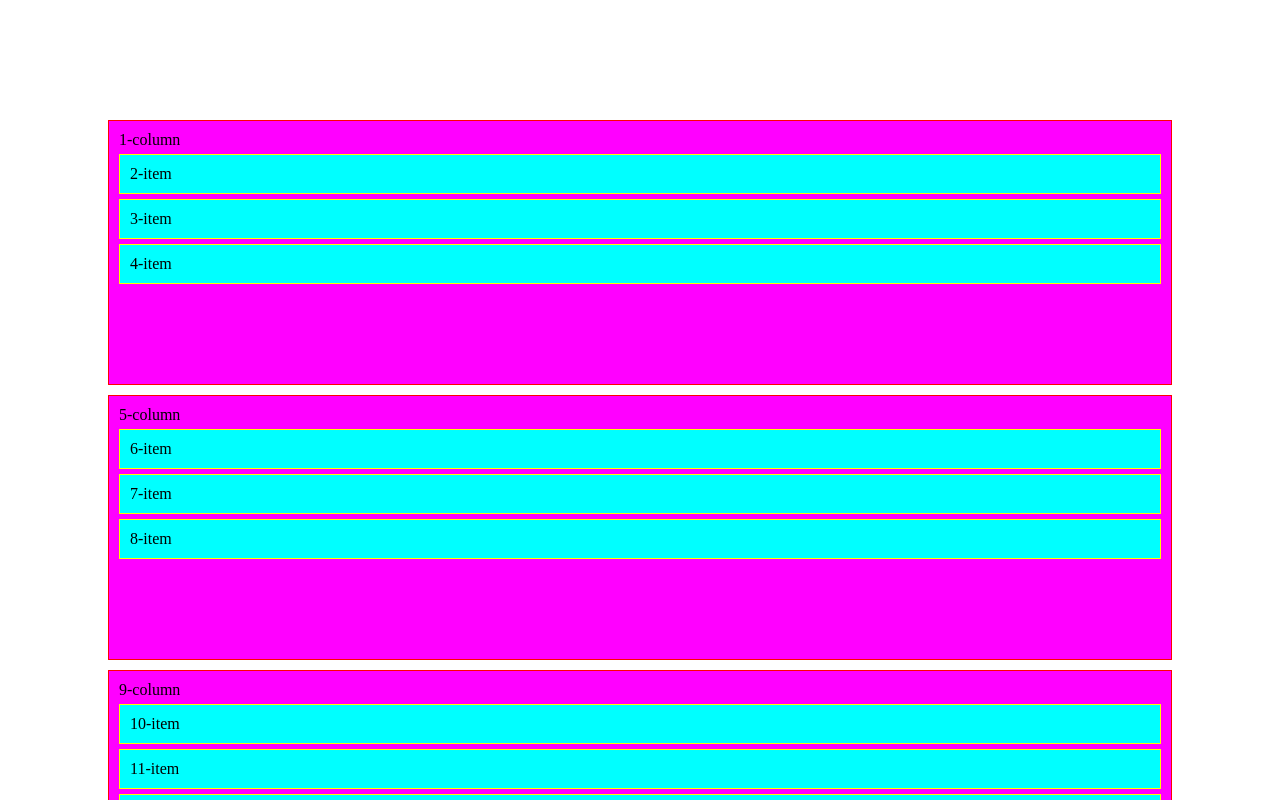
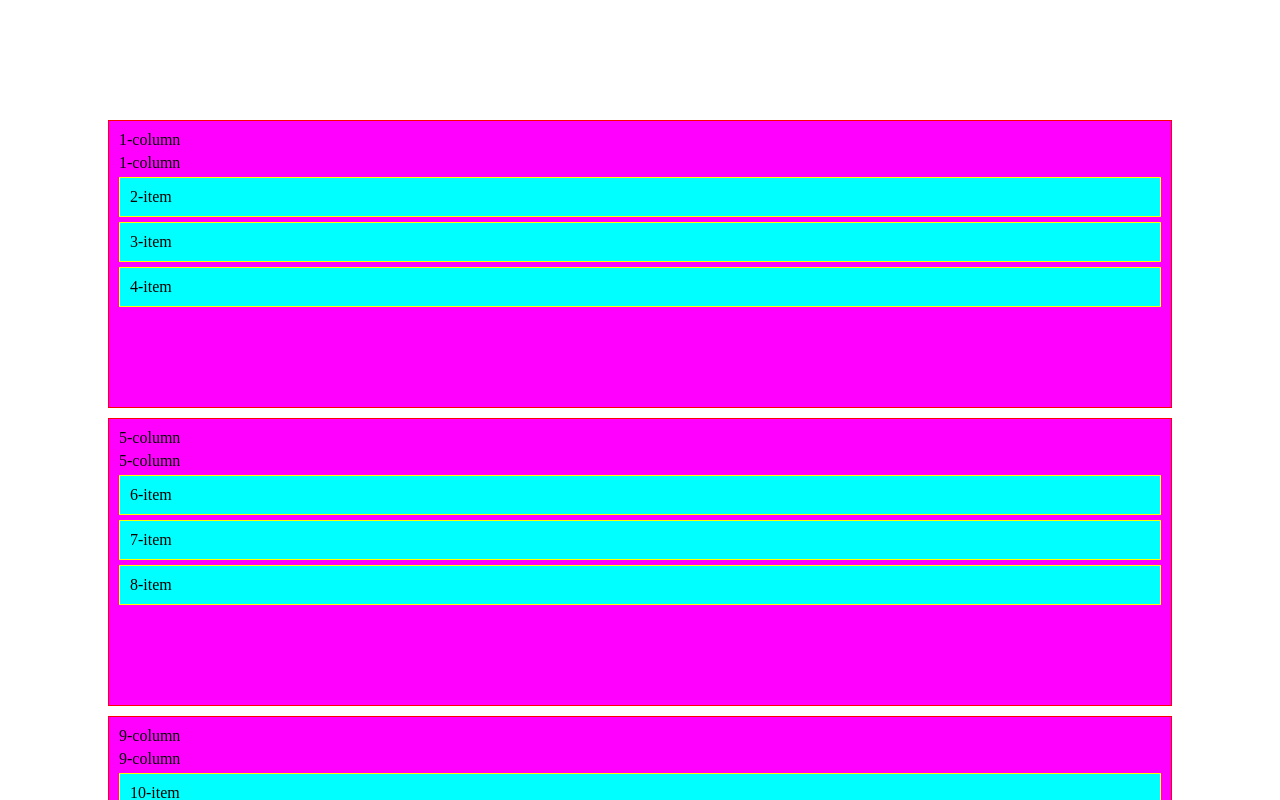
Before and after one commit to rdycld/dnd-cause-i-got-tired-of-libs, a React (Vite) app: page / in a window 1280 px wide. Shown: the top 800 px of the page. Built offline with nearby package versions, Linux system fonts and the light colour scheme.

Commit message:
handle differnet heights

```diff
--- a/src/dnd-example.tsx
+++ b/src/dnd-example.tsx
@@ -53,13 +53,16 @@ const Column = memo(
           border: '1px solid red',
           background: 'fuchsia',
           opacity: isDragging ? 0.5 : 1,
+          // display: 'grid',
+          // gridTemplateColumns: '1fr 1fr',
           display: 'flex',
           flexDirection: 'column',
           gap: 5,
         }}
         ref={ref}
       >
-        {label}
+        <div>{label}</div>
+        <div>{label}</div>
         {items.map((item) => (
           <Item key={item.id} id={item.id} label={item.label} />
         ))}
--- a/src/dnd-store.tsx
+++ b/src/dnd-store.tsx
@@ -1,5 +1,9 @@
 import { drag } from './drag';
-import { findClosestItemTarget, findClosestTarget } from './utils';
+import {
+  findClosestItemTarget,
+  findClosestTarget,
+  handleDifferentHeights,
+} from './utils';
 import { assert } from './assert';
 import { useCallback, useEffect, useRef, useSyncExternalStore } from 'react';
 
@@ -20,7 +24,7 @@ export const createDndStore = () => {
   const listeners = new Set<VoidFunction>();
   const dragableItems = new Map<string, Dragable & { cleanup: VoidFunction }>();
 
-  let snapshot: DragState = {
+  let state: DragState = {
     dragSource: undefined,
     target: undefined,
   };
@@ -31,19 +35,24 @@ export const createDndStore = () => {
     let same = true;
 
     for (const [k, v] of Object.entries(newState)) {
-      same = Object.is(v, snapshot[k]);
+      if (!Object.hasOwn(state, k)) {
+        console.error('keys are bad');
+        break;
+      }
+      //@ts-expect-error its ok, we checked above
+      same = Object.is(v, state[k]);
 
       if (!same) break;
     }
 
     if (!same) {
-      snapshot = { ...snapshot, ...newState };
+      state = { ...state, ...newState };
       emit();
     }
   };
 
   const getSnapshot = () => {
-    return snapshot;
+    return state;
   };
 
   const emit = () => {
@@ -65,6 +74,7 @@ export const createDndStore = () => {
     assert(nextTarget);
 
     if (!nextTarget.items) {
+      nextTarget = handleDifferentHeights(e, source, nextTarget);
       updateSnapshotAndEmitIfNeeded_mutable({ target: nextTarget });
       return;
     }
@@ -81,7 +91,11 @@ export const createDndStore = () => {
     if (itemTarget) {
       nextTarget = itemTarget;
     }
-    updateSnapshotAndEmitIfNeeded_mutable({ target: nextTarget });
+
+    nextTarget = handleDifferentHeights(e, source, nextTarget);
+    updateSnapshotAndEmitIfNeeded_mutable({
+      target: nextTarget,
+    });
   };
 
   const addDragable = (dragable: Dragable) => {
@@ -99,13 +113,13 @@ export const createDndStore = () => {
             e.stopPropagation();
           },
           onDragStart: () => {
-            snapshot.dragSource = dragable;
+            state.dragSource = dragable;
             emit();
           },
           onDrag: (e) => handleDrag(e, dragable),
           onDragEnd: () => {
-            snapshot.dragSource = undefined;
-            snapshot.target = undefined;
+            state.dragSource = undefined;
+            state.target = undefined;
             emit();
           },
         }),
--- a/src/utils.ts
+++ b/src/utils.ts
@@ -2,32 +2,6 @@ import { assert } from './assert';
 import { calcDistanceBetweenRectMiddleAndPointer } from './calc-distance-between-rect-middle-and-pointer';
 import type { Dragable } from './dnd-store';
 import { isPointerInRect } from './is-pointer-in-rect';
-
-// /**
-//  *
-//  * @param event
-//  * @param source
-//  * @param targets
-//  * @returns
-//  */
-// export const findIntersection = (
-//   event: MouseEvent,
-//   source: Dragable,
-//   targets: MapIterator<Dragable>,
-// ) => {
-//   let intersection: Dragable | undefined;
-
-//   for (const target of targets) {
-//     if (!target.accept.includes(source.type)) continue;
-
-//     if (isPointerInRect(target.el.getBoundingClientRect(), event)) {
-//       intersection = target;
-//       break;
-//     }
-//   }
-
-//   return intersection;
-// };
 
 export const findClosestTarget = (
   event: MouseEvent,
@@ -88,3 +62,25 @@ export const findClosestItemTarget = (
 
   return target;
 };
+
+export const handleDifferentHeights = (
+  e: MouseEvent,
+  source: Dragable,
+  nextTarget: Dragable,
+) => {
+  const sourceRect = source.el.getBoundingClientRect();
+  const nextTargetRect = nextTarget.el.getBoundingClientRect();
+
+  if (sourceRect.height === nextTargetRect.height) return nextTarget;
+
+  const top = Math.min(sourceRect.top, nextTargetRect.top);
+  const threshold = top + (sourceRect.height + nextTargetRect.height) / 2;
+  const isOverThreshold = e.clientY > threshold;
+
+  const [underThresholdDragable, overThresholdDragable] =
+    sourceRect.top > nextTargetRect.top
+      ? [nextTarget, source]
+      : [source, nextTarget];
+
+  return isOverThreshold ? overThresholdDragable : underThresholdDragable;
+};
```
